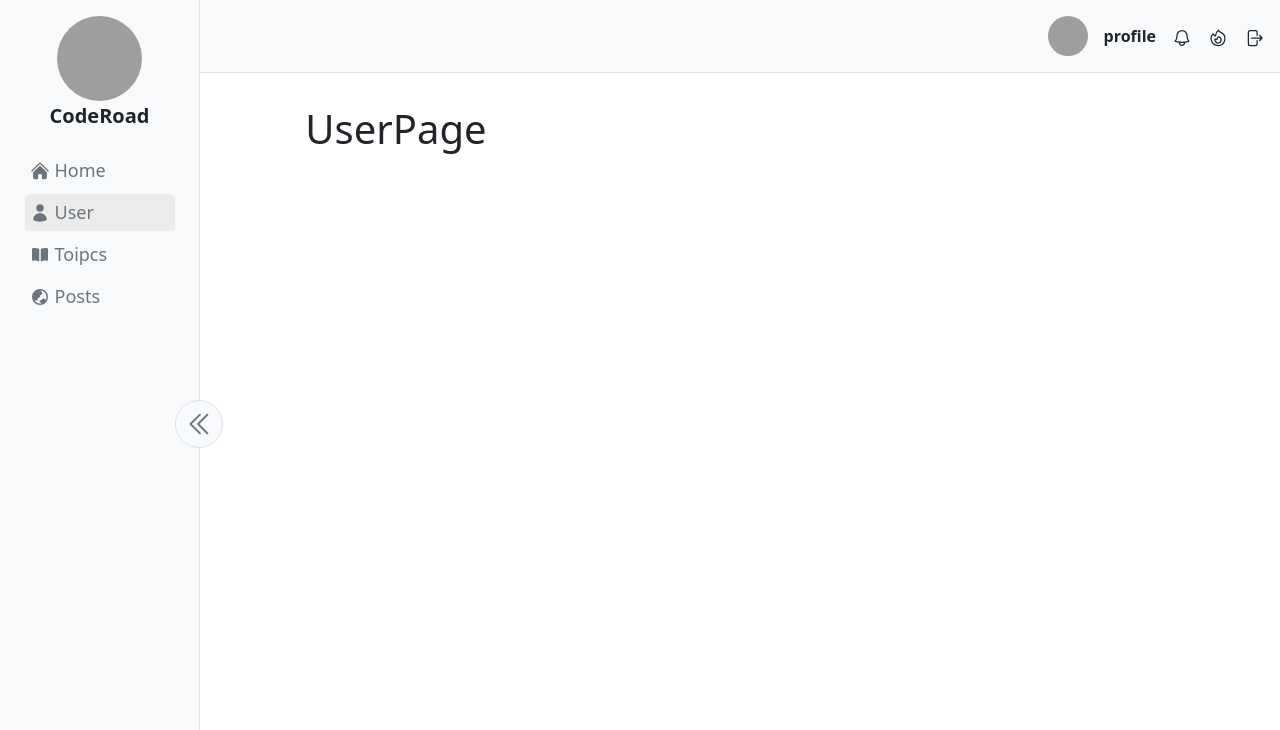
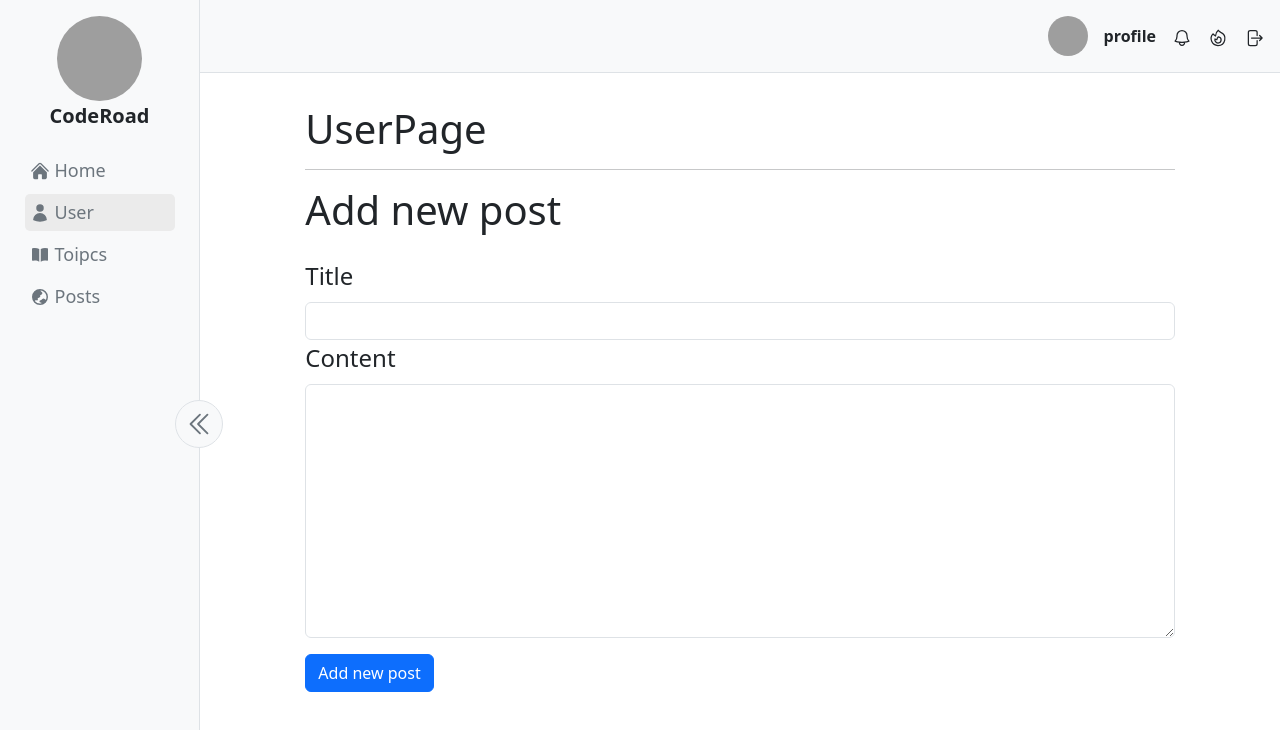
Before and after one commit to Abdelaziz79/Graduation-Project, a React (Vite) app: page /user in a window 1280 px wide. Shown: the top 730 px of the page. Built offline with nearby package versions, Linux system fonts and the light colour scheme; grey boxes are pictures that could not be loaded.

Commit message:
try to fix bug

```diff
--- a/src/pages/UserPage.jsx
+++ b/src/pages/UserPage.jsx
@@ -1,5 +1,11 @@
 import React from "react";
-
+import AddPost from "../ui/AddPost";
 export default function UserPage() {
-  return <h1>UserPage</h1>;
+  return (
+    <>
+      <h1>UserPage</h1>
+      <hr />
+      <AddPost />
+    </>
+  );
 }
--- a/src/ui/AddExplanation.jsx
+++ b/src/ui/AddExplanation.jsx
@@ -20,8 +20,6 @@ export default function AddExplanation() {
 
   const [showQuiz, setShowQuiz] = useState(false);
 
-  const [topic, setTopic] = useState();
-
   const navigate = useNavigate();
 
   function handleSubmit(e) {
@@ -36,23 +34,16 @@ export default function AddExplanation() {
     };
 
     console.log(newExplanation);
-    setTopic(newExplanation);
     setNewTopic(newExplanation);
     navigate("/preview");
-    // setExplanation("");
-    // setTopic("");
-    // setLevel("easy");
-    // setTitle("");
-    // setQuestions([]);
-    // setShowQuiz(false);
   }
 
   return (
     <Row className="">
-      <Col sm={12} md={12} lg={6} className="">
+      <Col sm={12} md={12} lg={6}>
         <form>
-          <Row>
-            <Col lg={6} md={6} sm={12}>
+          <Row className="h-25">
+            <Col>
               <label htmlFor="topic" className="form-label fs-4">
                 Topic
               </label>
@@ -60,20 +51,20 @@ export default function AddExplanation() {
                 type="text"
                 name="topic"
                 id="topic"
-                className=" form-control mb-3"
+                className=" form-control "
                 placeholder="topic name"
                 value={topicName}
                 onChange={(e) => setTopicName(e.target.value)}
               />
             </Col>
-            <Col lg={6} md={6} sm={12}>
+            <Col>
               <label htmlFor="level" className="form-label fs-4">
                 Level
               </label>
               <select
                 name="level"
                 id="level"
-                className="form-select mb-3"
+                className="form-select "
                 value={level}
                 onChange={(e) => setLevel(e.target.value)}
               >
@@ -82,7 +73,8 @@ export default function AddExplanation() {
                 <option value="hard">hard</option>
               </select>
             </Col>
-            <Col lg={12} md={12} sm={12}>
+            <Col lg={12}>
+              <Col>
                 <label htmlFor="title" className="form-label fs-4">
                   Title
                 </label>
@@ -90,32 +82,42 @@ export default function AddExplanation() {
                   type="text"
                   name="title"
                   id="title"
-                className=" form-control mb-3 "
+                  className=" form-control  "
                   placeholder="title name"
                   value={title}
                   onChange={(e) => setTitle(e.target.value)}
                 />
               </Col>
+            </Col>
           </Row>
-          <label htmlFor="explanation" className="form-label fs-4">
+          <Row className="h-75">
+            <Col className="">
+              <label htmlFor="explanation" className="form-label fs-4 ">
                 Explanation
               </label>
               <textarea
-            className=" no-scroll-width form-control bg-body-tertiary border p-3  rounded-3  h-100"
+                className=" no-scroll-width form-control bg-body-tertiary border rounded-3 "
                 placeholder="Add Explanation Here"
-            style={{ resize: "none", minHeight: "500px" }}
+                style={{ resize: "none" }}
                 required
+                rows={21}
                 type="text"
                 id="explanation"
                 value={explanation}
                 onChange={(e) => setExplanation(e.target.value)}
                 name="explanation"
               />
+            </Col>
+          </Row>
         </form>
       </Col>
-      <Col sm={12} md={12} lg={6} className="overflow-auto no-scroll-width  ">
+
+      <Col className="overflow-auto" sm={12} md={12} lg={6}>
+        <label className="form-label fs-4 ">The Result</label>
+
         <MemoizedExplanation explanation={explanation} />
       </Col>
+
       <Col>
         <div className="">
           <Button
--- /dev/null
+++ b/src/ui/AddPost.jsx
@@ -0,0 +1,49 @@
+import React, { useState } from "react";
+
+export default function AddPost() {
+  const [title, setTitle] = useState("");
+  const [content, setContent] = useState("");
+
+  function handleSubmit(e) {
+    e.preventDefault();
+    if (!title || !content) return;
+    const newPost = {
+      title,
+      content,
+      type: "post",
+    };
+    console.log(newPost);
+  }
+
+  return (
+    <div>
+      <h1 className="mb-4 ">Add new post</h1>
+      <form>
+        <label htmlFor="title" className="form-label fs-4">
+          Title
+        </label>
+        <input
+          className="form-control"
+          type="text"
+          name="title"
+          id="title"
+          onChange={(e) => setTitle(e.target.value)}
+        />
+        <label htmlFor="content" className="form-label fs-4">
+          Content
+        </label>
+        <textarea
+          className="form-control"
+          name="content"
+          id="content"
+          cols="30"
+          rows="10"
+          onChange={(e) => setContent(e.target.value)}
+        ></textarea>
+        <button className="btn btn-primary mt-3" onClick={handleSubmit}>
+          Add new post
+        </button>
+      </form>
+    </div>
+  );
+}
--- a/src/ui/Explanation.jsx
+++ b/src/ui/Explanation.jsx
@@ -36,7 +36,6 @@ const Code = memo(function Code(props) {
 export default function Explanation({ explanation }) {
   return (
     <>
-      <label className="form-label fs-4 ">The Result</label>
       <div style={{ height: "696px" }}>
         <Markdown
           rehypePlugins={[rehypeRaw]}
```
Also changed, not shown: 1 other file (tests, documents, lock files or other folders). Lines whose indentation alone changed are shown as unchanged.
